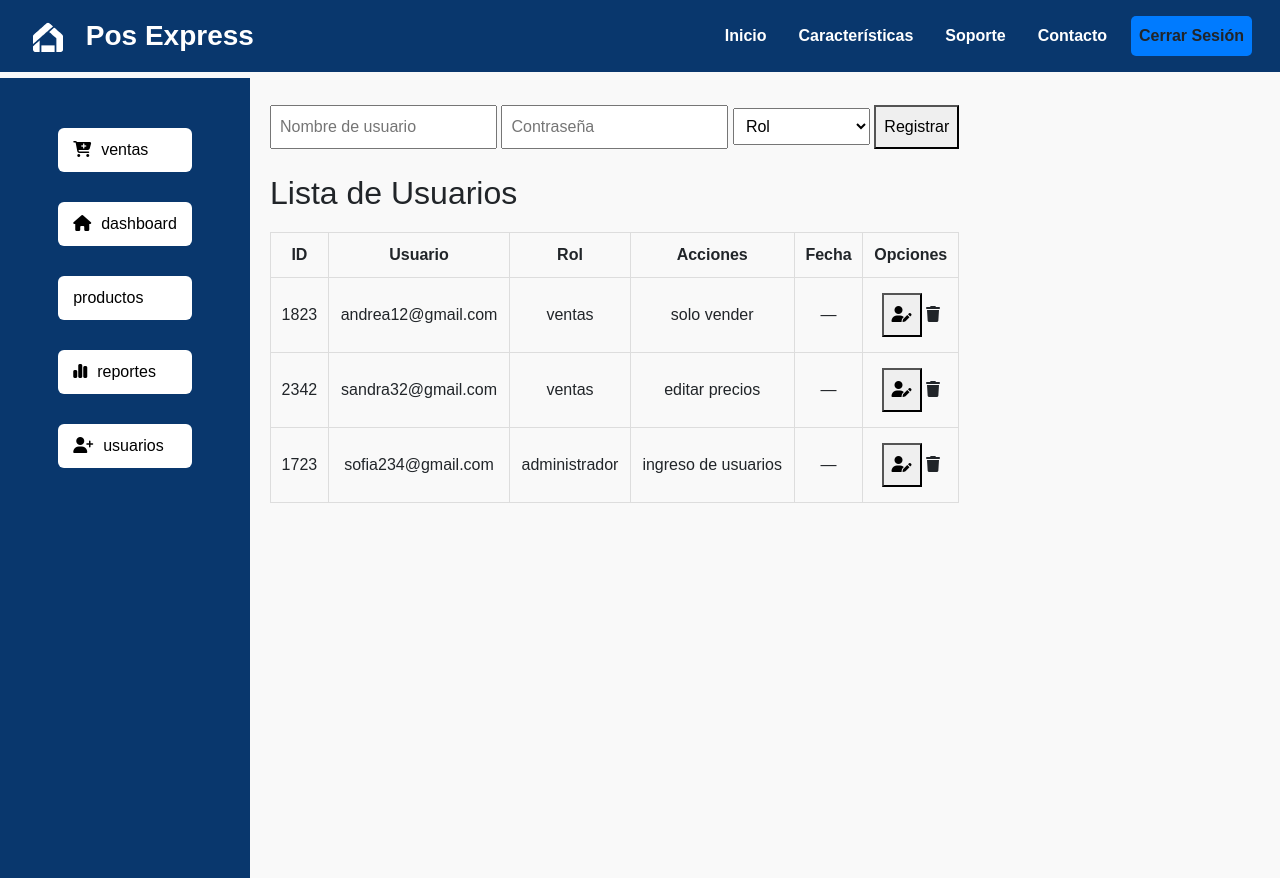
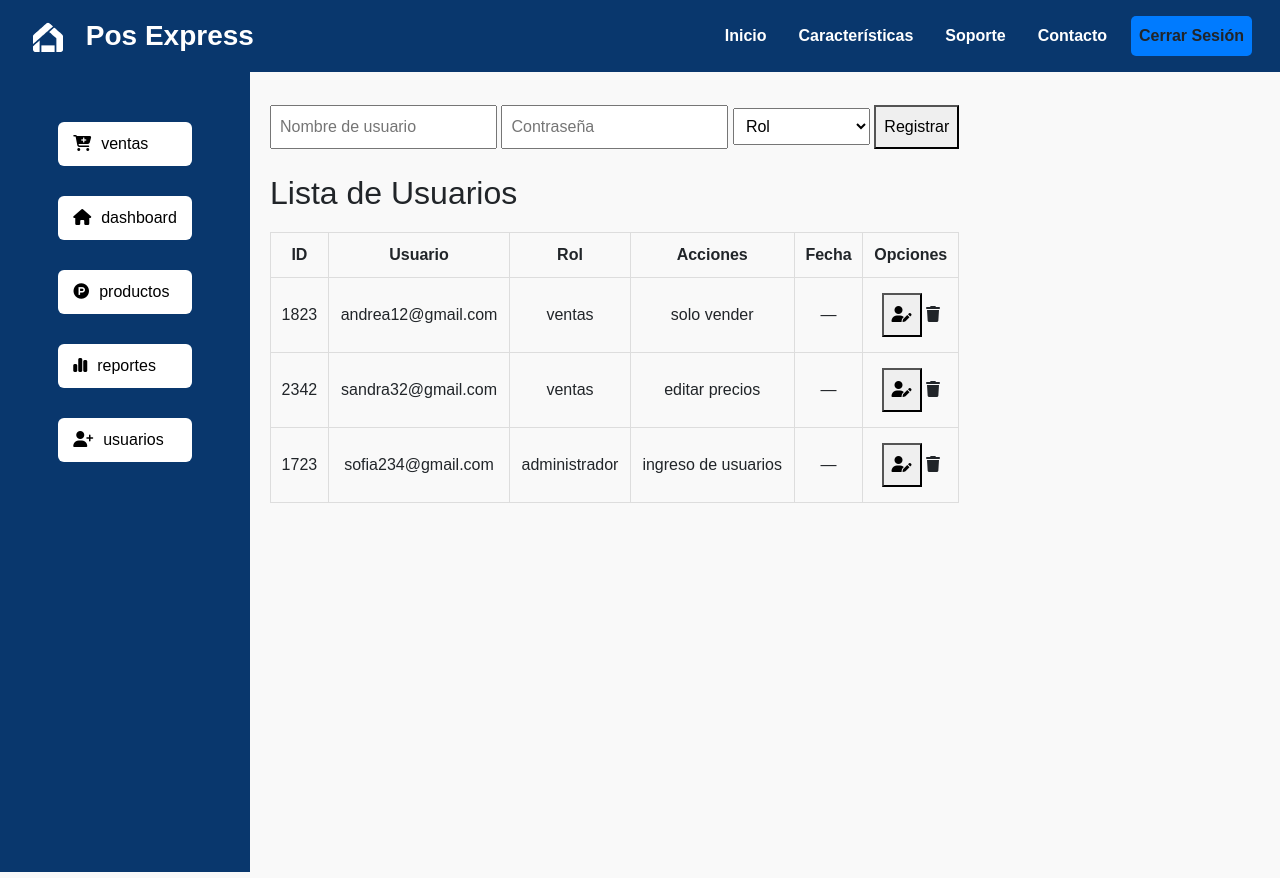
Before and after one commit to Mpadilla16/Pos_Express, a plain HTML site: page views/usuarios.html in a window 1280 px wide. Drawn offline with nearby package versions, Linux system fonts and the light colour scheme.

Commit message:
Editando sidebar

```diff
--- a/assets/css/style.css
+++ b/assets/css/style.css
@@ -71,13 +71,14 @@ main {
 
 .BarradeNavegacion {
   background-color: var(--azul-oscuro);
-  margin-top: 78px;
+  margin-top: 72px;
   height: 100vh;
   width: 250px;
   display: flex;
   justify-content: center;
-  align-items: flex-start; /* Alinea hacia arriba */
+  align-items: flex-start; /* Alinea hacia arriba htozontal */
   padding-top: 20px;
+
 }
 
 .BarradeNavegacion ul {
@@ -88,7 +89,7 @@ main {
 
 .BarradeNavegacion li {
   width: 100%; /* Asegura que cada li use todo el ancho */
-  list-style: none;
+  display: inline;
 }
 
 .a_botton_barra {
--- a/views/usuarios.html
+++ b/views/usuarios.html
@@ -21,12 +21,10 @@
           Pos Express
         </a>
       </div>
-
       <button class="navbar-toggler" type="button" data-bs-toggle="collapse" data-bs-target="#navbarTogglerDemo02"
         aria-controls="navbarTogglerDemo02" aria-expanded="false" aria-label="Toggle navigation">
         <span class="navbar-toggler-icon"></span>
       </button>
-
       <div class="collapse navbar-collapse justify-content-lg-end" id="navbarTogglerDemo02">
         <ul class="navbar-nav ms-auto mb-2 mt-4 gap-lg-3 my-lg-2">
           <li class="nav-item">
@@ -53,15 +51,14 @@
   </nav>
 
   <section class="BarradeNavegacion">
-
     <div>
       <ul class="list-unstyled">
-        <li><a class=" a_botton_barra" href=""><span><i class=" i_icon fa-solid fa-cart-plus"></i></span>ventas</a></li>
-        <li><a class=" a_botton_barra" href=""><span><i class=" i_icon fa-solid fa-house"></i></span>dashboard</a></li>
-        <li><a class=" a_botton_barra" href=""><span></span>productos</a></li>
-        <li><a class=" a_botton_barra" href=""><span><i class=" i_icon fa-solid fa-chart-simple"></i></span>reportes</a>
+        <li><a class=" a_botton_barra" href=""><i class=" i_icon fa-solid fa-cart-plus"></i>ventas</a></li>
+        <li><a class=" a_botton_barra" href=""><i class=" i_icon fa-solid fa-house"></i>dashboard</a></li>
+        <li><a class=" a_botton_barra" href=""><i class="i_icon fa-brands fa-product-hunt"></i>productos</a></li>
+        <li><a class=" a_botton_barra" href=""><i class=" i_icon fa-solid fa-chart-simple"></i>reportes</a>
         </li>
-        <li><a class=" a_botton_barra" href=""> <span><i class=" i_icon fa-solid fa-user-plus"></i></span>usuarios</a>
+        <li><a class=" a_botton_barra" href=""><i class=" i_icon fa-solid fa-user-plus"></i>usuarios</a>
         </li>
       </ul>
     </div>
```
